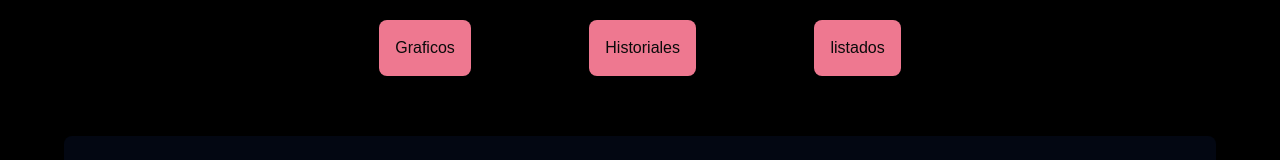
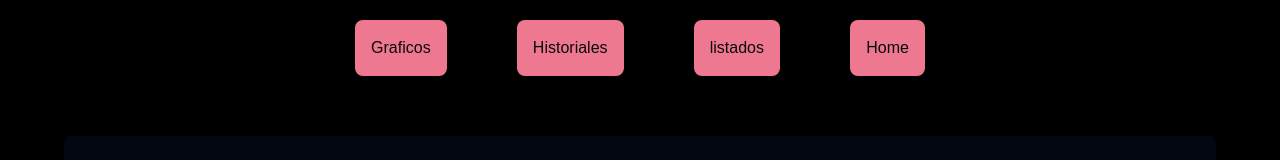
Before and after one commit to jhoan34/ventasNormal, a Next.js app: page / in a window 1280 px wide. Shown: the top 160 px of the page. Built offline with nearby package versions, Linux system fonts and the light colour scheme; no server answers; the database is empty.

Commit message:
ffffffffffffffffffffffffffffffffff

```diff
--- a/components/routes/routes.data.ts
+++ b/components/routes/routes.data.ts
@@ -13,5 +13,11 @@ export const routes = [
         id: 3,
         name: "listados",
         path: "/listados"
+    },
+    {
+        id: 4,
+        name: "Home",
+        path: "/"
+
     }
 ]
```
